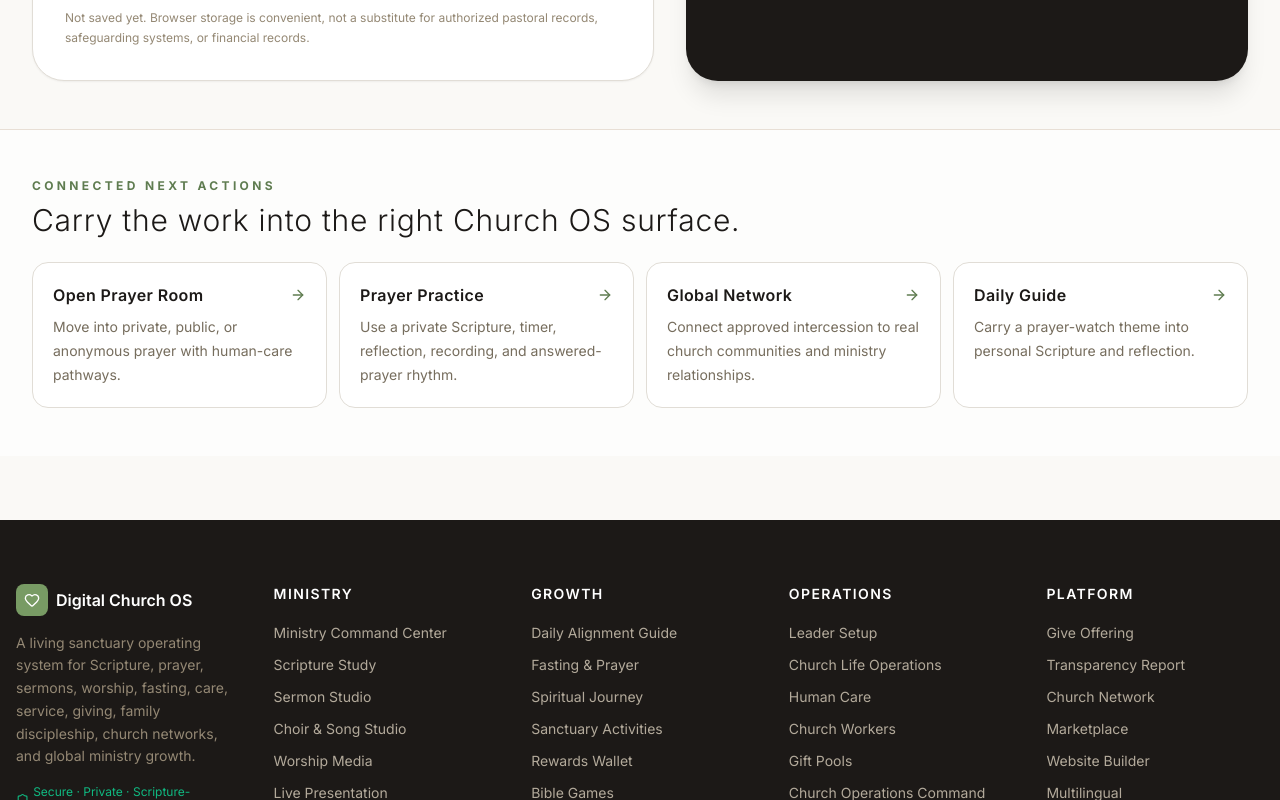
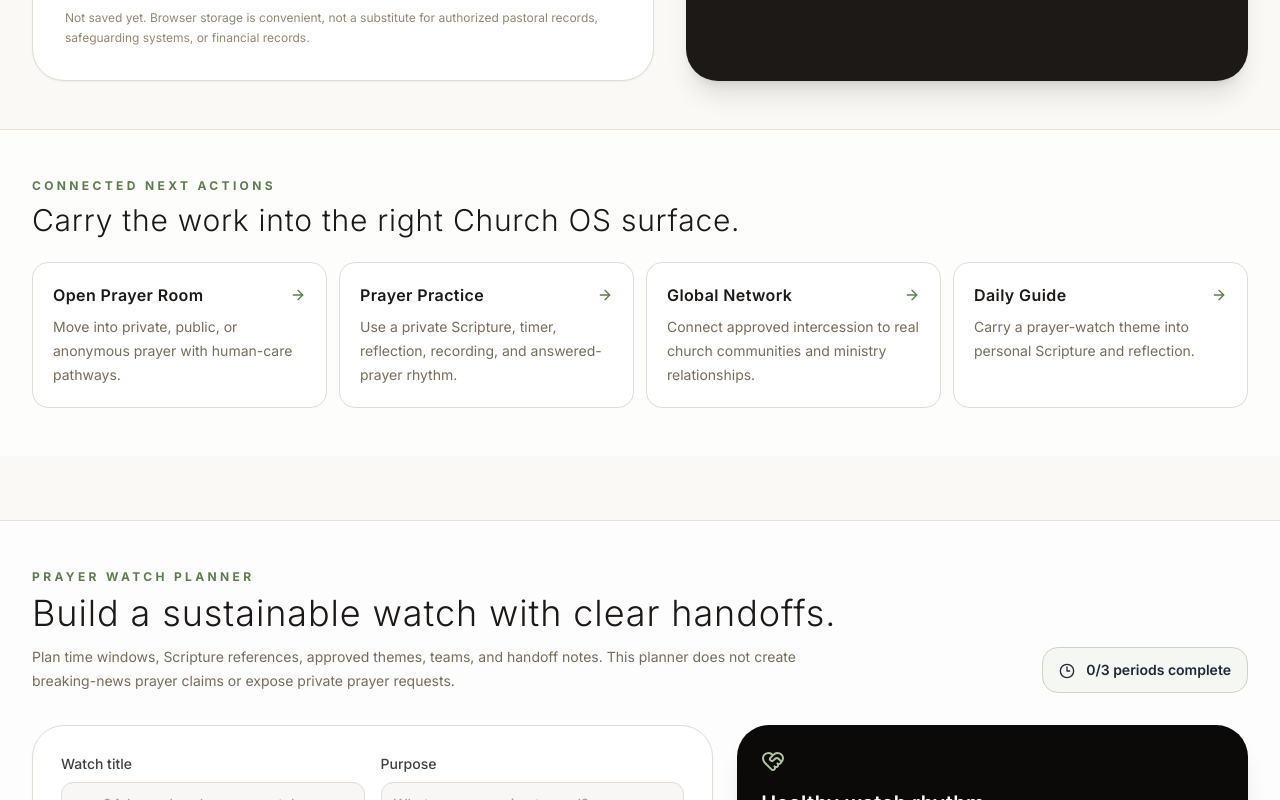
Before and after one commit to TechCodinz/digital-church-os, a Next.js app: page /prayer-watch in a window 1280 px wide. Shown: the part 2000-2800 px from the top of the page. Built offline with nearby package versions, Linux system fonts and the light colour scheme; no server answers.

Commit message:
feat: mount prayer watch planner

```diff
--- a/app/prayer-watch/page.tsx
+++ b/app/prayer-watch/page.tsx
@@ -1,7 +1,9 @@
 import { AdvancedMinistryWorkspace } from '@/components/ministry/AdvancedMinistryWorkspace';
+import { PrayerWatchPlanner } from '@/components/ministry/PrayerWatchPlanner';
 
 export default function PrayerWatchPage() {
   return (
+    <>
       <AdvancedMinistryWorkspace
         eyebrow="Prayer Watch"
         title="Coordinate sustained prayer with Scripture, trustworthy context, and clear human moderation."
@@ -29,5 +31,7 @@ export default function PrayerWatchPage() {
           'AI prayer assistance is advisory and Scripture-referenced; it does not claim prophecy, revelation, guaranteed healing, or supernatural certainty.',
         ]}
       />
+      <PrayerWatchPlanner />
+    </>
   );
 }
```
Lines whose indentation alone changed are shown as unchanged.
